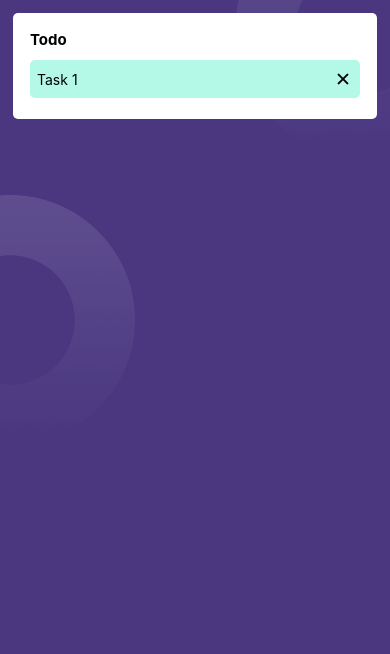
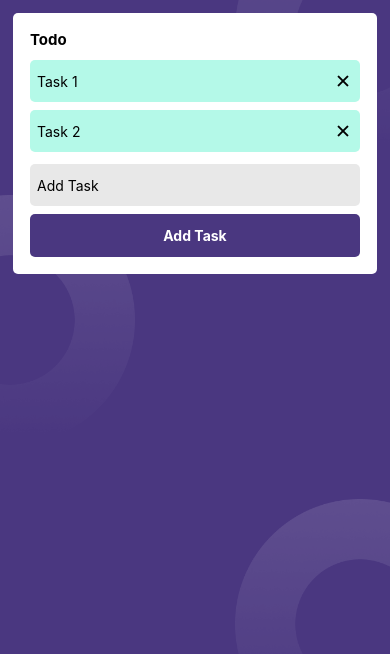
Before and after one commit to furqanhameed3/MyProject, a React Native app: screen / in a window 390 px wide. Shown: the top 654 px of the page. Built offline with nearby package versions, Linux system fonts and the light colour scheme; what react-native-responsive-fontsize would draw is missing.

Commit message:
Realm Dependency Added

```diff
--- a/package.json
+++ b/package.json
@@ -10,11 +10,13 @@
     "test": "jest"
   },
   "dependencies": {
+    "@realm/react": "^0.6.2",
     "react": "18.2.0",
     "react-native": "0.73.7",
     "react-native-responsive-fontsize": "^0.5.1",
     "react-native-responsive-screen": "^1.4.2",
-    "react-native-vector-icons": "^10.0.3"
+    "react-native-vector-icons": "^10.0.3",
+    "realm": "^12.7.1"
   },
   "devDependencies": {
     "@babel/core": "^7.20.0",
--- /dev/null
+++ b/src/Components/TaskItem.tsx
@@ -0,0 +1,88 @@
+import {
+  View,
+  Text,
+  StyleSheet,
+  FlatList,
+  TouchableOpacity,
+  TextInput,
+  Pressable,
+  Keyboard,
+} from 'react-native';
+import React, {useState} from 'react';
+import {COLORS, Ionicons, h} from '../constants';
+
+const TaskItem = () => {
+  const [taskItem, setTaskItem] = useState([
+    {id: 1, title: 'Task 1'},
+    {id: 2, title: 'Task 2'},
+  ]);
+  const [newTaskItem, setNewTaskItem] = useState('');
+  const handleAddTaskItem = () => {
+    if (!newTaskItem) return;
+    setTaskItem([...taskItem, {id: taskItem.length + 1, title: newTaskItem}]);
+    Keyboard.dismiss();
+    setNewTaskItem('');
+  };
+
+  const hadnleDeleteTaskItem = (id: number) => {
+    setTaskItem(taskItem.filter(item => item.id !== id));
+  };
+  return (
+    <View>
+      <FlatList
+        data={taskItem}
+        showsVerticalScrollIndicator={false}
+        renderItem={({item}) => (
+          <View style={styles.taskItem}>
+            <Text>{item.title}</Text>
+            <Pressable onPress={() => hadnleDeleteTaskItem(item.id)}>
+              <Ionicons name="close-sharp" size={20} />
+            </Pressable>
+          </View>
+        )}
+      />
+      <TextInput
+        onChangeText={text => setNewTaskItem(text)}
+        placeholder="Add Task"
+        style={styles.itemInput}
+        value={newTaskItem}
+      />
+      <TouchableOpacity onPress={handleAddTaskItem} style={styles.addTaskBtn}>
+        <Text style={styles.taskTxt}>Add Task</Text>
+      </TouchableOpacity>
+    </View>
+  );
+};
+
+const styles = StyleSheet.create({
+  taskItem: {
+    padding: h('0.8%'),
+    backgroundColor: '#b4f9e8',
+    marginVertical: h('0.5%'),
+    borderRadius: 5,
+    height: h('5%'),
+    flexDirection: 'row',
+    alignItems: 'center',
+    justifyContent: 'space-between',
+  },
+  addTaskBtn: {
+    backgroundColor: COLORS.primary1,
+    padding: h('1.5%'),
+    borderRadius: 5,
+    alignItems: 'center',
+    justifyContent: 'center',
+  },
+  taskTxt: {
+    color: COLORS.white,
+    fontWeight: 'bold',
+  },
+  itemInput: {
+    padding: h('0.8%'),
+    height: h('5%'),
+    backgroundColor: COLORS.lightGray,
+    borderRadius: 5,
+    marginVertical: h('1%'),
+  },
+});
+
+export default TaskItem;
--- a/src/constants/colors.ts
+++ b/src/constants/colors.ts
@@ -4,7 +4,7 @@ const palette = {
   neutral900: '#000000',
 
   primary400: '#f8f7f7',
-  primary500: '#aae581',
+  primary500: '#4A3780',
 
   secondary400: '#2A2D4380',
   secondary500: '#214a82',
--- a/src/screens/Home/index.tsx
+++ b/src/screens/Home/index.tsx
@@ -1,23 +1,23 @@
 import {Text, Platform, SafeAreaView, View, Image} from 'react-native';
 import React from 'react';
 import {styles} from './styles';
-import {IMAGES, Ionicons} from '../../constants';
+import {COLORS, IMAGES, Ionicons} from '../../constants';
+import TaskItem from '../../Components/TaskItem';
 
 const Home = () => {
   return (
     <>
       {Platform.OS == 'ios' && (
-        <SafeAreaView style={{flex: 0, backgroundColor: '#4A3780'}} />
+        <SafeAreaView style={{flex: 0, backgroundColor: COLORS.primary1}} />
       )}
       <View style={styles.container}>
         <Image source={IMAGES.ellipse} style={styles.bgImg} />
         <Image source={IMAGES.ellipse} style={styles.bgLeftImg} />
+        <Image source={IMAGES.ellipse} style={styles.bottomImg} />
+
         <View style={styles.taskContainer}>
           <Text style={styles.taskTitle}>Todo</Text>
-          <View style={styles.taskItem}>
-            <Text>Task 1</Text>
-            <Ionicons name="close-sharp" size={20} />
-          </View>
+          <TaskItem />
         </View>
       </View>
     </>
--- a/src/screens/Home/styles.ts
+++ b/src/screens/Home/styles.ts
@@ -24,6 +24,14 @@ export const styles = StyleSheet.create({
     top: 195,
     overflow: 'hidden',
   },
+  bottomImg: {
+    height: 250,
+    width: 250,
+    position: 'absolute',
+    right: -95,
+    bottom: 95,
+    overflow: 'hidden',
+  },
   taskContainer: {
     backgroundColor: '#fff',
     borderRadius: 5,
@@ -33,15 +41,6 @@ export const styles = StyleSheet.create({
     fontSize: 15,
     fontWeight: 'bold',
     marginBottom: h('0.8%'),
-  },
-  taskItem: {
-    padding: h('0.8%'),
-    backgroundColor: '#b4f9e8',
-    marginVertical: h('0.5%'),
-    borderRadius: 5,
-    paddingVertical: h('1%'),
-    flexDirection: 'row',
-    alignItems: 'center',
-    justifyContent: 'space-between',
+    color: COLORS.black,
   },
 });
```
Also changed, not shown: 2 other files (tests, documents, lock files or other folders).
